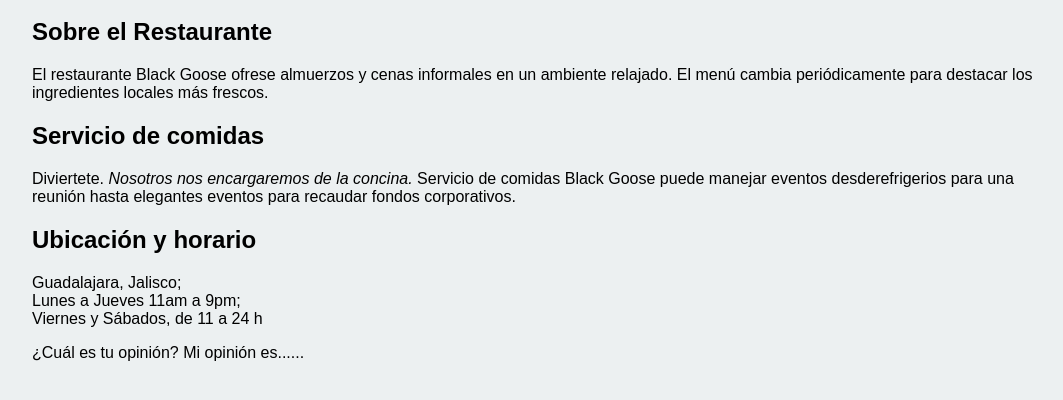
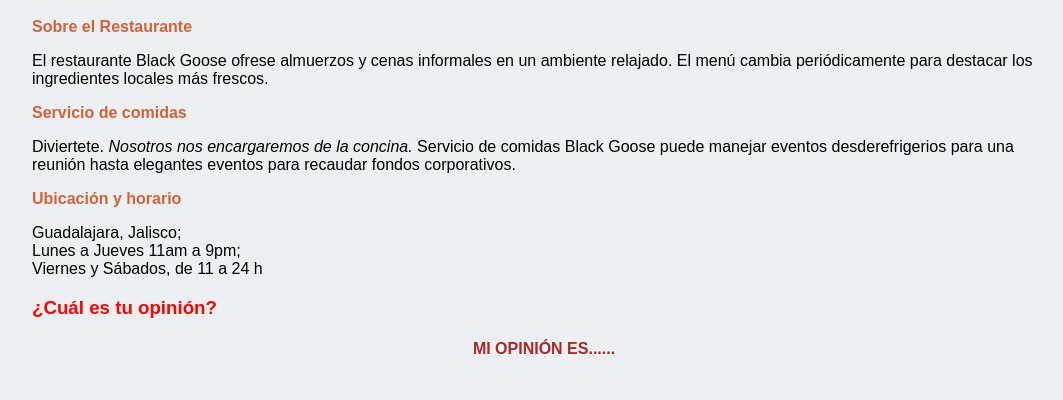
Before and after one commit to Zejoshua/ganso_negro_2024, a plain HTML site: page ganso_negro.html in a window 1280 px wide. Shown: the part 272-672 px from the top of the page, without its empty margins (96-1159 px from the left). Drawn offline with Linux system fonts and the light colour scheme.

Commit message:
Estilos finales al sitio :))

```diff
--- a/ganso_negro.html
+++ b/ganso_negro.html
@@ -18,6 +18,19 @@
             border-bottom: 1px solid #57b1dc;
             margin-top: 30px;
         }
+
+        h2{
+            color: #d1633c;
+            font-size: 1em;
+        }
+        h3{
+            color: red;
+        }
+        h4{
+            color: brown;
+            text-align: center;
+            text-transform: uppercase;
+        }
     </style>
 </head>
 <body>
@@ -35,8 +48,8 @@
 <h2>Ubicación y horario</h2>
 <p>Guadalajara, Jalisco; <br>Lunes a Jueves 11am a 9pm; <br>Viernes y Sábados, de 11 a 24 h
 </p>
-¿Cuál es tu opinión?
+<h3>¿Cuál es tu opinión?</h3>
 
-Mi opinión es......
+<h4>Mi opinión es......</h4>
 </body>
 </html>
```
